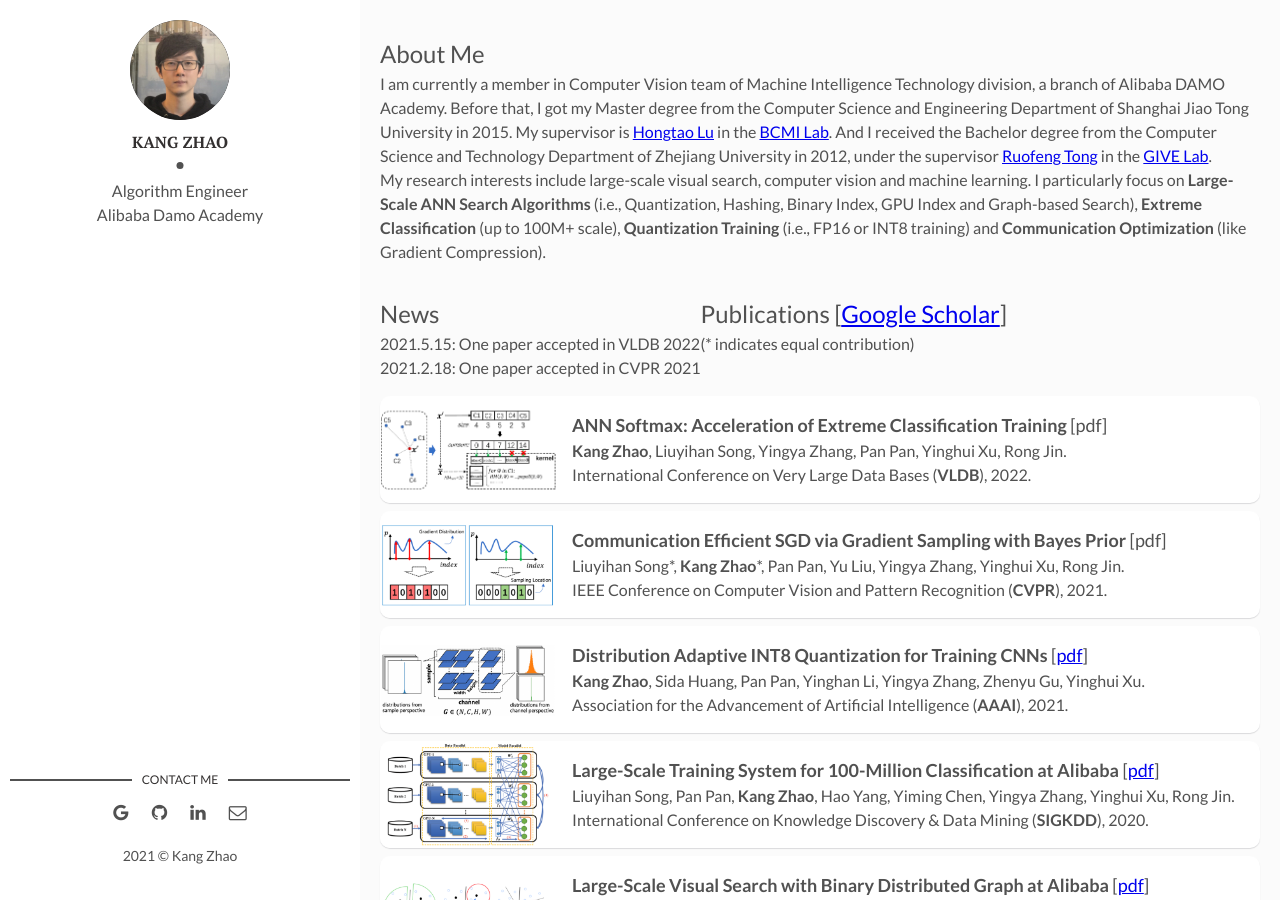
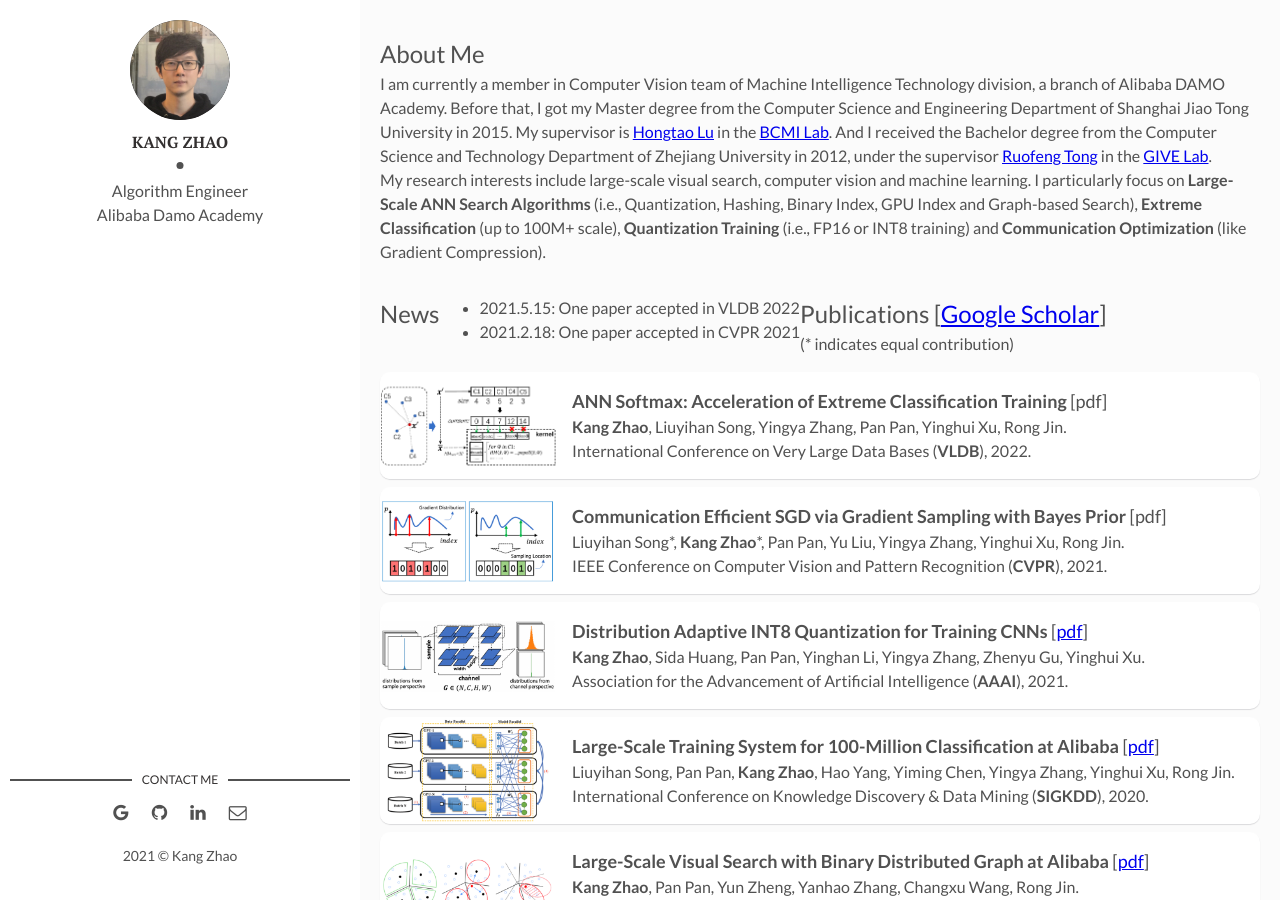
Before and after one commit to kangzhao2/kangzhao2.github.io, a Jekyll site: the page built from index.html, in a window 1280 px wide and 900 px high. Built offline with Jekyll 4.4.1, drawn with Linux system fonts in a browser that asks for light colours; the list of posts is cut into pages by our own code.

Commit message:
Update index.html

```diff
--- a/index.html
+++ b/index.html
@@ -4,7 +4,7 @@ layout: main
 <body>
 <p><font size="5">About Me</font> <br>I am currently a member in Computer Vision team of Machine Intelligence Technology division, a branch of Alibaba DAMO Academy. Before that, I got my Master degree from the Computer Science and Engineering Department of Shanghai Jiao Tong University in 2015. My supervisor is <a href="http://www.cs.sjtu.edu.cn/PeopleDetail.aspx?id=95">Hongtao Lu</a> in the <a href="http://bcmi.sjtu.edu.cn/member.html">BCMI Lab</a>. And I received the Bachelor degree from the Computer Science and Technology Department of Zhejiang University in 2012, under the supervisor <a href="http://give.zju.edu.cn/memberHomepage/TongRuofeng.html">Ruofeng Tong</a> in the <a href="http://give.zju.edu.cn/portal/index.html">GIVE Lab</a>.<br>My research interests include large-scale visual search, computer vision and machine learning. I particularly focus on <b>Large-Scale ANN Search Algorithms</b> (i.e., Quantization, Hashing, Binary Index, GPU Index and Graph-based Search), <b>Extreme Classification</b> (up to 100M+ scale), <b>Quantization Training</b> (i.e., FP16 or INT8 training) and <b>Communication Optimization</b> (like Gradient Compression).
 </p>
-<p><font size="5">News</font> <br>2021.5.15: One paper accepted in VLDB 2022 <br>2021.2.18: One paper accepted in CVPR 2021</p>
+<p><font size="5">News</font> <br><ul><li>2021.5.15: One paper accepted in VLDB 2022</li><li>2021.2.18: One paper accepted in CVPR 2021</li></ul></p>
 <p><font size="5">Publications [<a href="https://scholar.google.com/citations?user=02H8RBIAAAAJ&hl=zh-CN">Google Scholar</a>]</font><br>(* indicates equal contribution)</p>
 </body>
 
```
